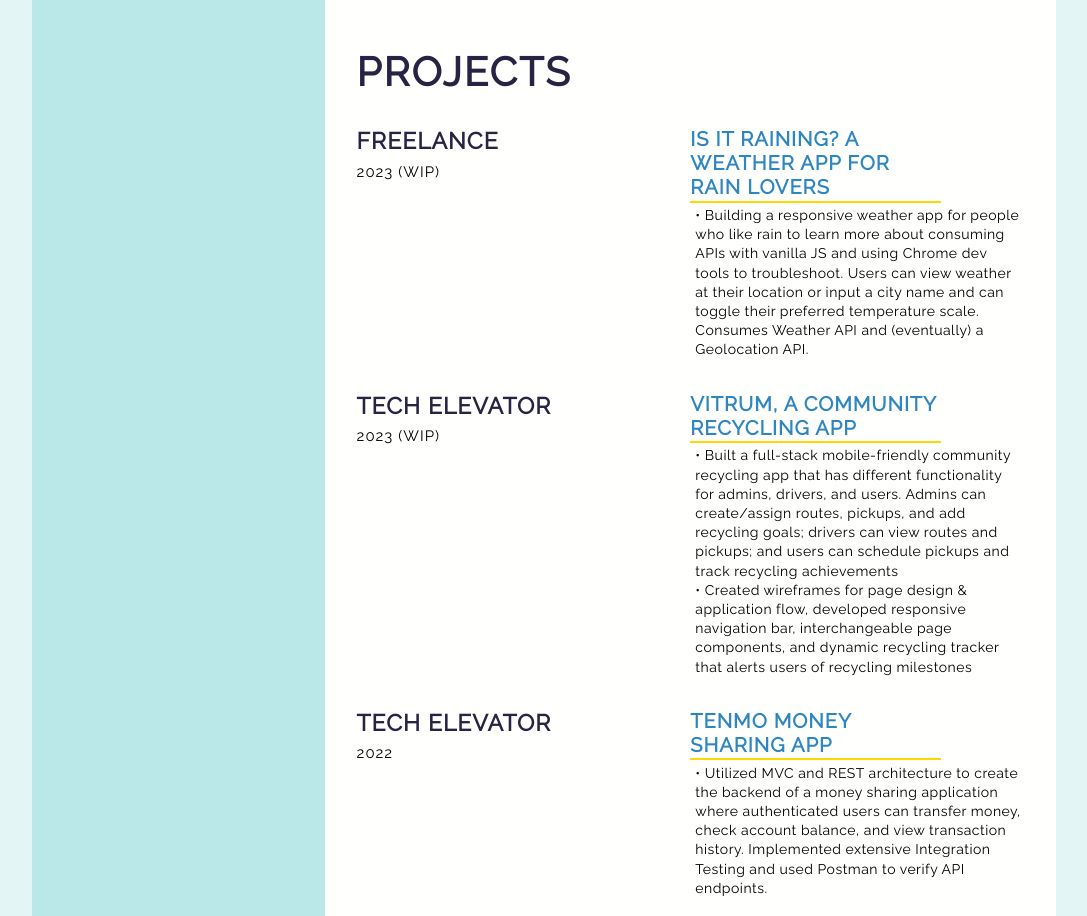
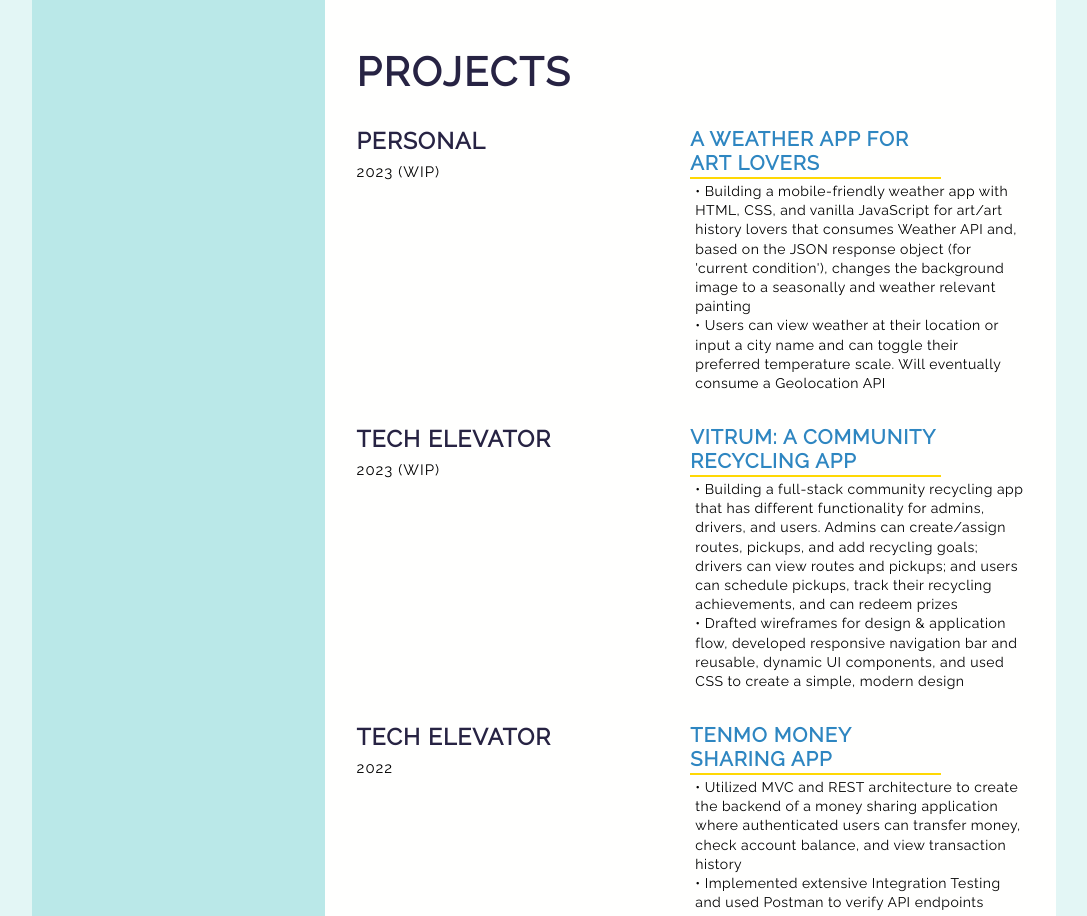
Before and after one commit to alhorst/portfolio, a plain HTML site: page index.html in a window 1280 px wide. Shown: the part 2500-3416 px from the top of the page, without its empty margins (96-1183 px from the left). Drawn offline with Linux system fonts and the light colour scheme.

Commit message:
added new project, changed descriptions, added skills

```diff
--- a/index.html
+++ b/index.html
@@ -57,10 +57,10 @@
                             <p>JavaScript, Vue.js</p>
                         </li>
                         <li>
-                            <p>HTML5 & CSS3</p>
+                            <p>HTML5, CSS, XML</p>
                         </li>
                         <li>
-                            <p>PostgreSQL, MySQL</p>
+                            <p>PostgreSQL, MySQL, SQLServer</p>
                         </li>
                         <li>
                             <p>Data management</p>
@@ -232,8 +232,8 @@
                         <div class="education-right">
                             <p class="education-subject">Java Development Bootcamp</p>
                             <p class="education-desc">
-                                Currently attending a 14-week full-stack coding bootcamp learning how to create dynamic
-                                web-based software systems using Java, providing 800+ hours of development education and
+                                Attended a 14-week full-stack coding bootcamp, learning how to create dynamic
+                                web-based software systems using Java providing 800+ hours of development education and
                                 application.
                             </p>
                         </div>
@@ -252,18 +252,18 @@
                     <div class="right-title">Projects</div>
                     <div class="projects-contents">
                         <div class="projects-left">
-                            <p class="projects-company-name">Freelance</p>
+                            <p class="projects-company-name">Personal</p>
                             <p class="projects-time-period">2023 (WIP)</p>
                         </div>
                         <div class="projects-right">
-                            <p class="projects-name">Is It Raining? A Weather App for Rain Lovers</p>
+                            <p class="projects-name">A Weather App for Art Lovers</p>
                             <p class="projects-desc">
-                                &bull; Building a responsive weather app for people who like rain to learn more about
-                                consuming
-                                APIs with vanilla JS and using Chrome dev tools to troubleshoot.
-                                Users can view weather at their location or input a city name and can toggle
-                                their preferred temperature scale. Consumes Weather API and (eventually) a Geolocation
-                                API.
+                                &bull; Building a mobile-friendly weather app with HTML, CSS, and vanilla JavaScript for art/art history lovers that consumes Weather
+                                API and, based on the JSON response object (for 'current condition'), changes the background image to a seasonally and weather relevant
+                                painting<br>
+                                &bull; Users can view weather at their location or input a city name and can toggle
+                                their preferred temperature scale. Will eventually consume a Geolocation
+                                API
                             </p>
                         </div>
                     </div>
@@ -273,16 +273,13 @@
                             <p class="projects-time-period">2023 (WIP)</p>
                         </div>
                         <div class="projects-right">
-                            <p class="projects-name">Vitrum, A Community Recycling App</p>
+                            <p class="projects-name">Vitrum: A Community Recycling App</p>
                             <p class="projects-desc">
-                                &bull; Built a full-stack mobile-friendly community recycling app that has different
-                                functionality for admins, drivers, and
-                                users. Admins can create/assign routes, pickups, and add recycling goals; drivers can
-                                view routes and pickups; and
-                                users can schedule pickups and track recycling achievements<br>
-                                &bull; Created wireframes for page design & application flow, developed responsive
-                                navigation bar, interchangeable page
-                                components, and dynamic recycling tracker that alerts users of recycling milestones
+                                &bull; Building a full-stack community recycling app that has different functionality for admins, drivers, and
+                                users. Admins can create/assign routes, pickups, and add recycling goals; drivers can view routes and pickups; and
+                                users can schedule pickups, track their recycling achievements, and can redeem prizes<br>
+                                &bull; Drafted wireframes for design & application flow, developed responsive navigation bar and reusable, dynamic
+                                UI components, and used CSS to create a simple, modern design
 
                             </p>
                         </div>
@@ -300,8 +297,9 @@
                                 application
                                 where
                                 authenticated users can transfer money, check account balance, and view transaction
-                                history. Implemented
-                                extensive Integration Testing and used Postman to verify API endpoints.
+                                history<br>
+                                &bull; Implemented
+                                extensive Integration Testing and used Postman to verify API endpoints
                             </p>
                         </div>
                     </div>
@@ -313,13 +311,12 @@
                         <div class="projects-right">
                             <p class="projects-name">Vending Machine App</p>
                             <p class="projects-desc">
-                                &bull; Pair-programmed using OOP principles, File I/O, and Unit Testing. This
-                                application
-                                simulates a vending
+                                &bull; Pair-programmed using OOP principles, File I/O, and Unit Testing<br>
+                                &bull; Application simulates a vending
                                 machine and does everything you'd expect a vending machine to do! It reads a text file
                                 to stock items, displays inventory,
                                 accepts and returns money, keeps record of user balance (with 'BOGO' discount), and logs
-                                transactions.
+                                transactions
                             </p>
                         </div>
                     </div>
```
